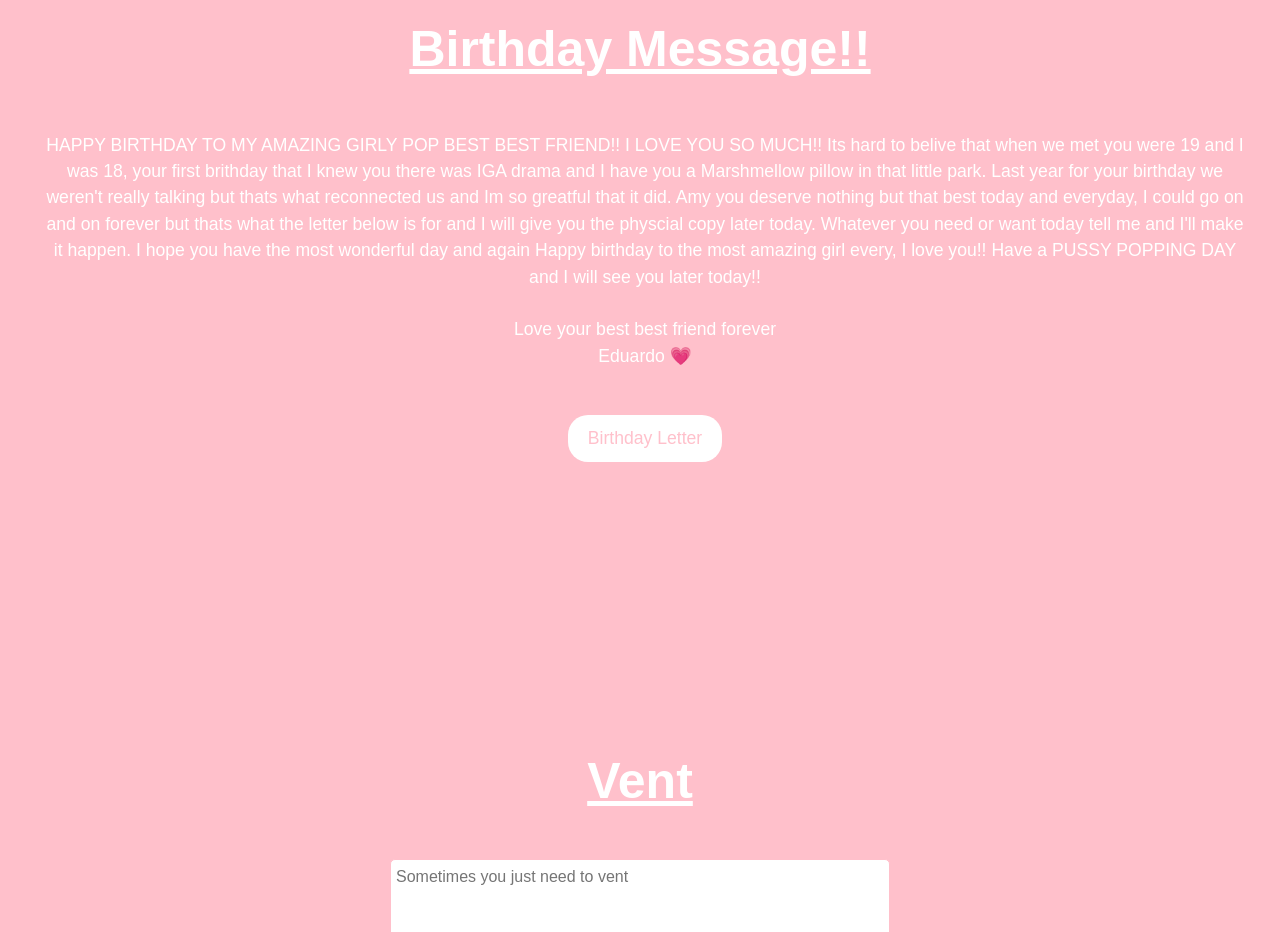
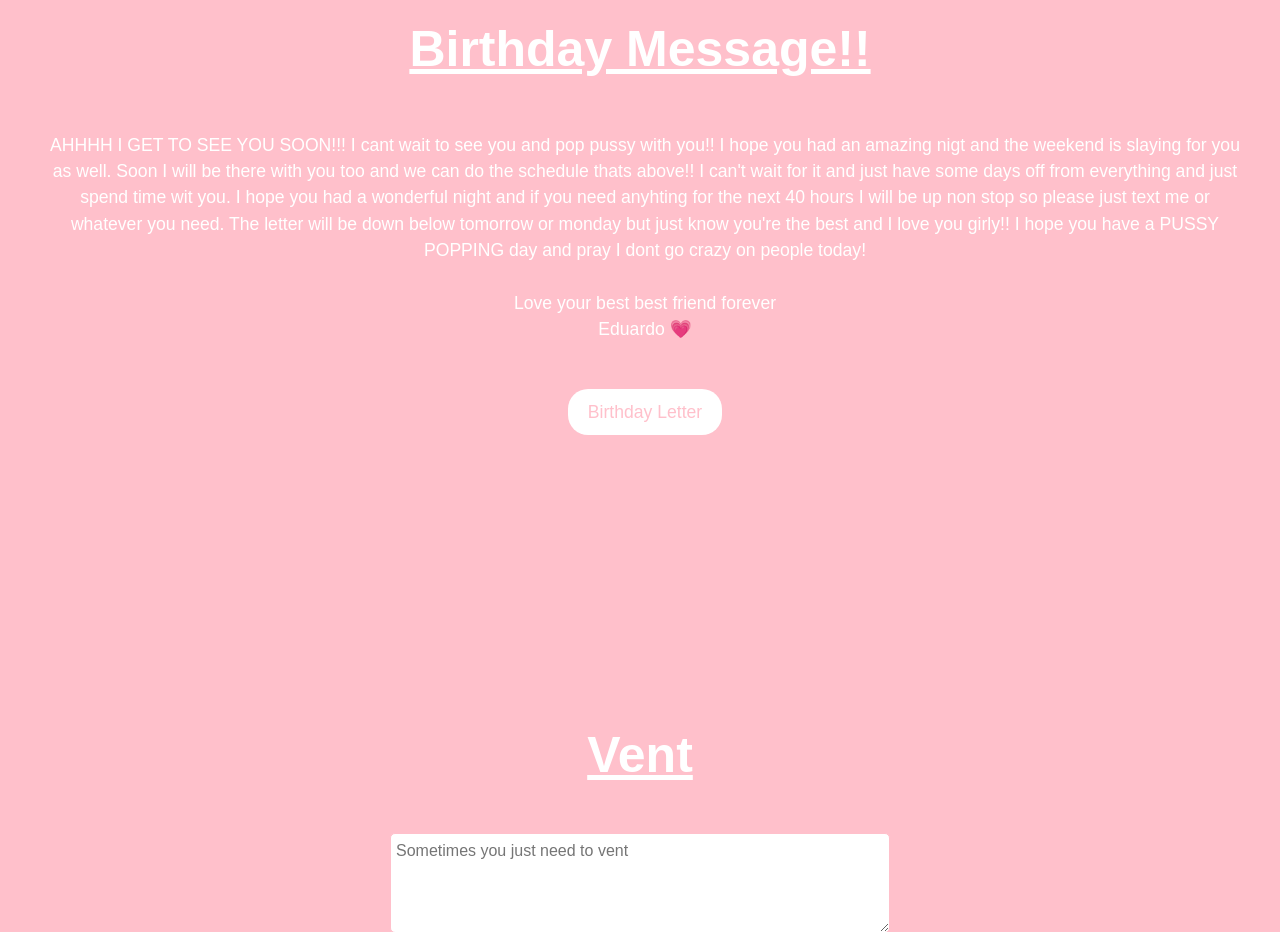
Before and after one commit to Ewynman/Giving, a plain HTML site: page index.html in a window 1280 px wide. Shown: the part 2440-3372 px from the top of the page. Drawn offline with nearby package versions, Linux system fonts and the light colour scheme; a web font is replaced by a local one.

Commit message:
Automated commit

```diff
--- a/index.html
+++ b/index.html
@@ -271,19 +271,15 @@
               <p
                 style="width: 100%; font-size: 2.2vh; color: white; margin: 5px"
               >
-                HAPPY BIRTHDAY TO MY AMAZING GIRLY POP BEST BEST FRIEND!! I LOVE
-                YOU SO MUCH!! Its hard to belive that when we met you were 19
-                and I was 18, your first brithday that I knew you there was IGA
-                drama and I have you a Marshmellow pillow in that little park.
-                Last year for your birthday we weren't really talking but thats
-                what reconnected us and Im so greatful that it did. Amy you
-                deserve nothing but that best today and everyday, I could go on
-                and on forever but thats what the letter below is for and I will
-                give you the physcial copy later today. Whatever you need or
-                want today tell me and I'll make it happen. I hope you have the
-                most wonderful day and again Happy birthday to the most amazing
-                girl every, I love you!! Have a PUSSY POPPING DAY and I will see
-                you later today!!
+                AHHHH I GET TO SEE YOU SOON!!! I cant wait to see you and pop pussy
+                with you!! I hope you had an amazing nigt and the weekend is slaying
+                for you as well. Soon I will be there with you too and we can do the
+                schedule thats above!! I can't wait for it and just have some days off
+                from everything and just spend time wit you. I hope you had a wonderful
+                night and if you need anyhting for the next 40 hours I will be up non stop
+                so please just text me or whatever you need. The letter will be down below
+                tomorrow or monday but just know you're the best and I love you girly!! I
+                hope you have a PUSSY POPPING day and pray I dont go crazy on people today!
                 <br />
                 <br />Love your best best friend forever<br />
                 Eduardo 💗
```
Also changed, not shown: Files/Pic1.JPEG.
